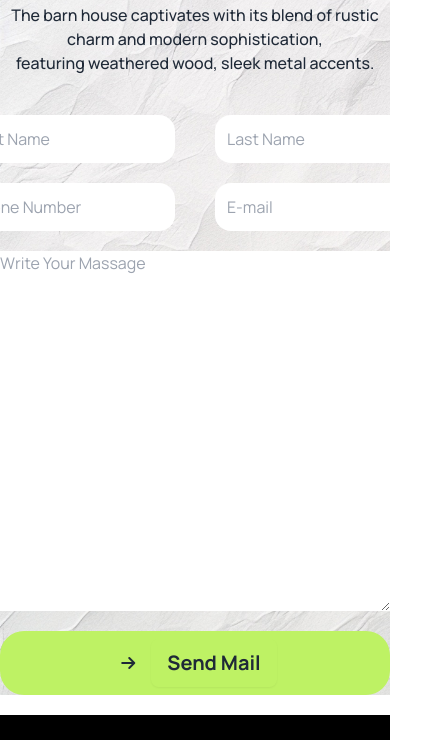
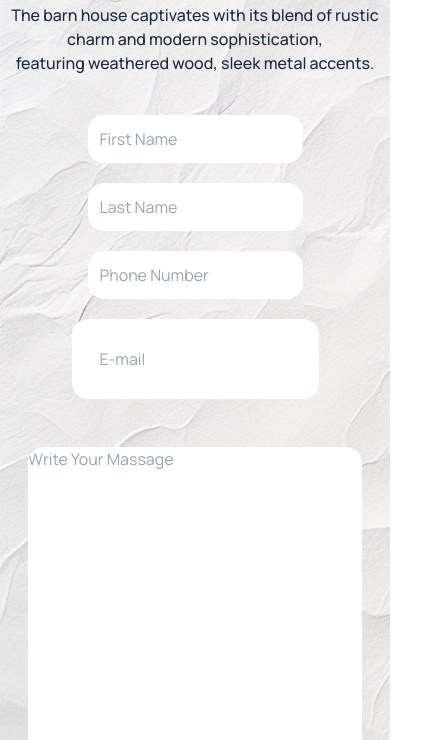
Before and after one commit to wasif783/B10-A3-Assignment, a plain HTML site: page index.html in a window 390 px wide. Shown: the part 6381-7121 px from the top of the page, 430 px wide, since content can reach past the window. Drawn offline with nearby package versions, Linux system fonts and the light colour scheme.

Commit message:
done make responsive fill-up section

```diff
--- a/index.html
+++ b/index.html
@@ -385,18 +385,19 @@
 
       </div>
 
-      <div class="flex items-center justify-center gap-10 mt-10">
-        <input type="text" placeholder="First Name" class="p-3 w-80 rounded-2xl">
-        <input type="text" placeholder="Last Name" class="p-3 w-80 rounded-2xl">
+      <div class="block lg:flex items-center justify-center text-center mt-10">
+        <input type="text" placeholder="First Name" class="p-3 w-fit  lg:w-80 rounded-2xl mb-5">
+
+        <input type="text" placeholder="Last Name" class="p-3 w-fit lg:w-80 rounded-2xl">
       </div>
 
-      <div class="flex items-center justify-center gap-10 mt-5">
-        <input type="text" placeholder="Phone Number" class="p-3 w-80 rounded-2xl">
-        <input type="text" placeholder="E-mail" class="p-3 w-80 rounded-2xl">
+      <div class="block lg:flex items-center justify-center text-center gap-10 mt-5">
+        <input type="text" placeholder="Phone Number" class="p-3 w-fit lg:w-80 rounded-2xl mb-5">
+        <input type="text" placeholder="E-mail" class="p-7 w-fit lg:w-80 rounded-2xl">
       </div>
 
-      <div class="flex items-center justify-center mt-5 ">
-        <textarea name="" id="" cols="70" rows="15" placeholder="Write Your Massage"></textarea>
+      <div class="flex items-center justify-center mt-5 p-7 ">
+        <textarea name="" id="" cols="70" rows="15" placeholder="Write Your Massage" class="rounded-2xl"></textarea>
       </div>
 
       <div class="flex items-center justify-center mt-5 rounded-3xl bg-lime-300">
```
